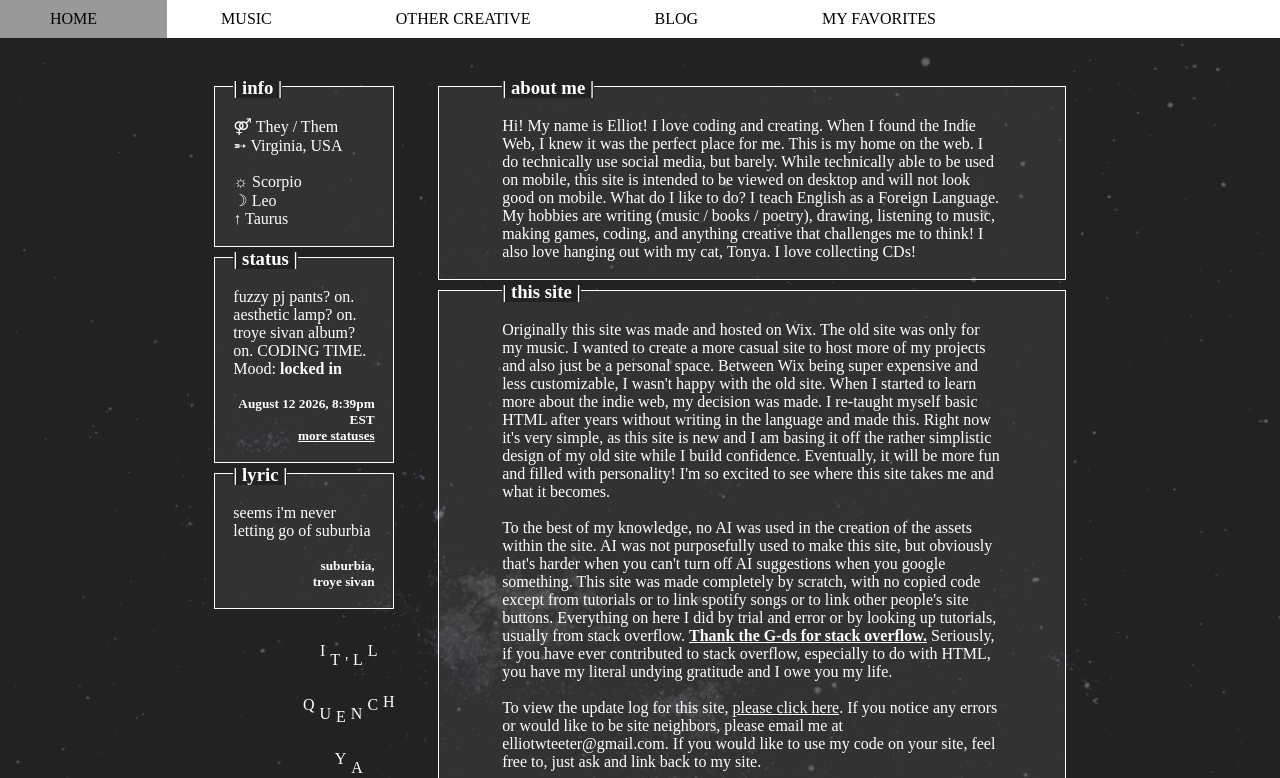
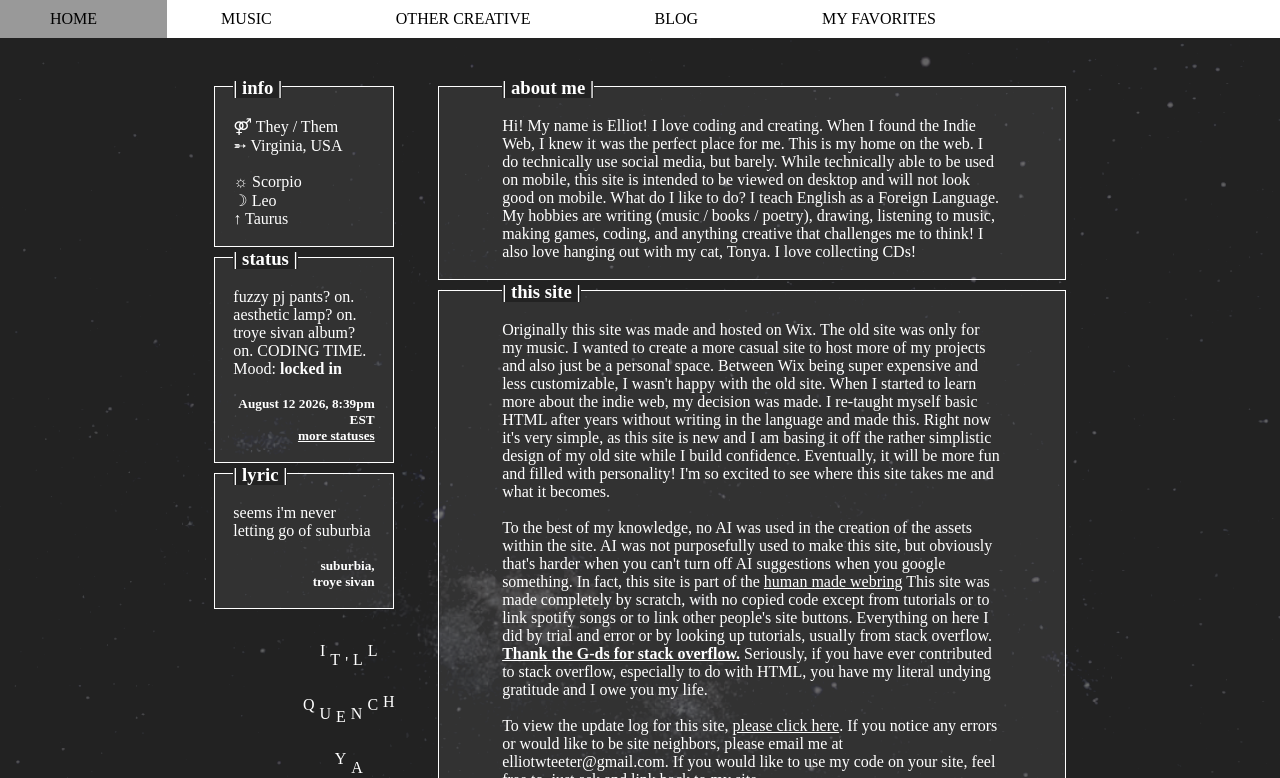
Before and after one commit to elliotwrenmusic/ewmsite, a plain HTML site: page index.html in a window 1280 px wide. Shown: the top 778 px of the page. Drawn offline with Linux system fonts and the light colour scheme; a script that the page names is missing; a web font is replaced by a local one.

Commit message:
added to human made webring!

```diff
--- a/index.html
+++ b/index.html
@@ -196,7 +196,8 @@
                     <br>
                     <p>
                         To the best of my knowledge, no AI was used in the creation of the assets within the site. AI was not purposefully used to make this site, but obviously
-                        that's harder when you can't turn off AI suggestions when you google something.
+                        that's harder when you can't turn off AI suggestions when you google something. In fact, this site is part of the
+                        <a href="https://human-made.site/" style="color:white;">human made webring</a>
                         This site was made completely by scratch, with no copied code except from tutorials or to link spotify songs or to link other people's site buttons.
                         Everything on here I did by trial and error or by looking up tutorials, usually from stack overflow. <b><u>Thank the G-ds for stack overflow.</u></b>
                         Seriously, if you have ever contributed to stack overflow, especially to do with HTML, you have my literal undying
```
